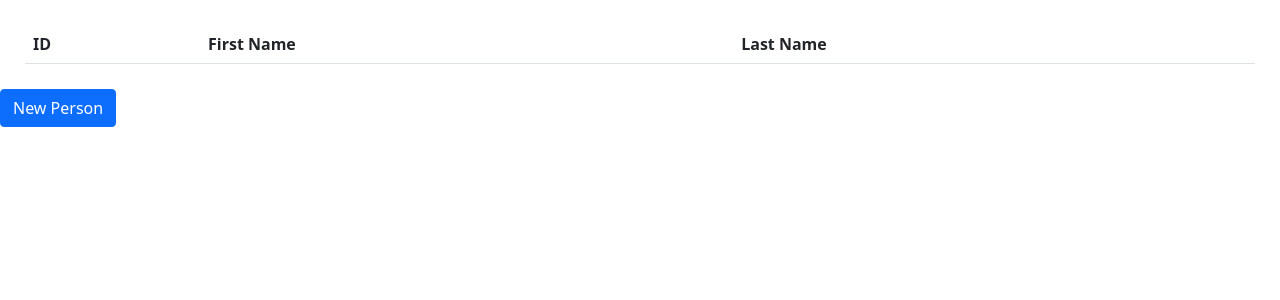
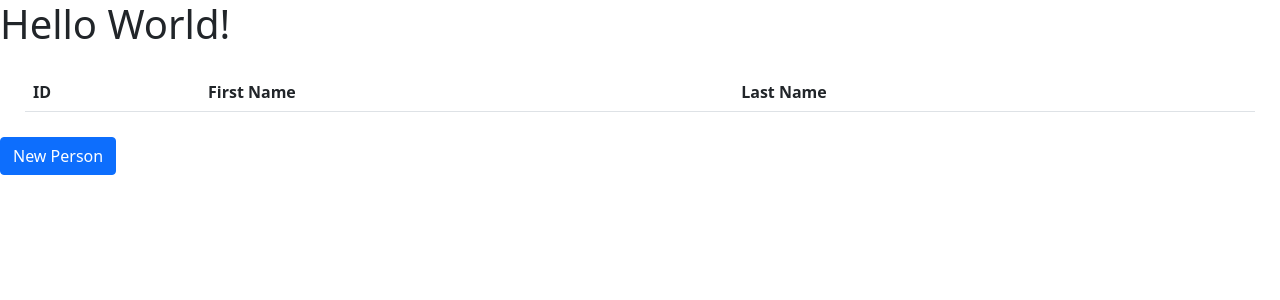
Before and after one commit to ColderON/supersite.ajax.com, a PHP site: page / in a window 1280 px wide. Shown: the top 300 px of the page. Run offline with PHP 8.4, Linux system fonts and the light colour scheme; data that the repository does not hold is empty; some libraries are stand-ins or nearby versions.

Commit message:
Update index.php

```diff
--- a/index.php
+++ b/index.php
@@ -28,6 +28,12 @@ spl_autoload_register(function ($className){
 </head>
 
 <body>
+
+    <div>
+        <h1>
+            Hello World!
+        </h1>
+    </div>
 
 <div style="margin: 25px">
     <table id="_people" class="table table-striped">
```
